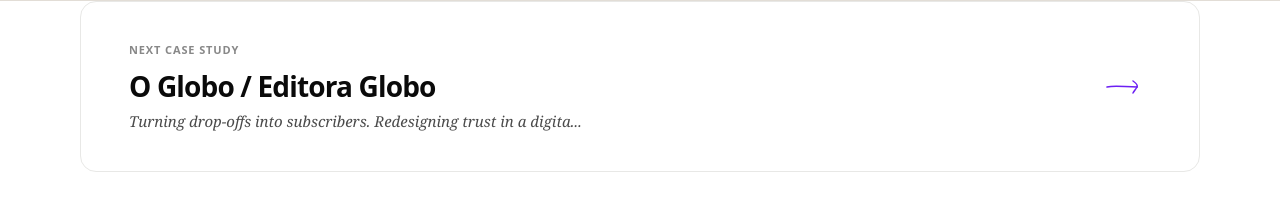
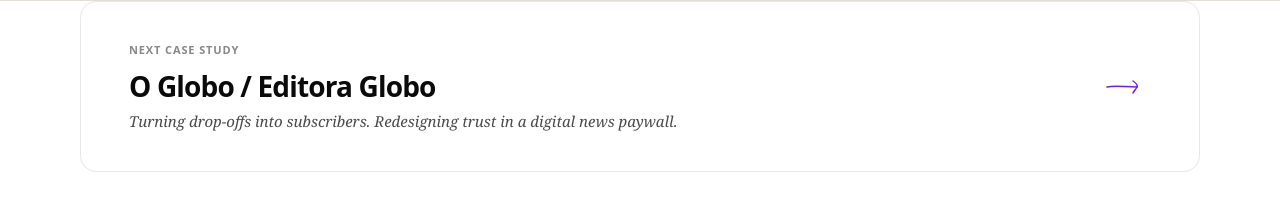
Before and after one commit to isabellegalves/isabelle-portfolio, a React (Vite) app: page /work/allphome in a window 1280 px wide. Shown: the part 10393-10594 px from the top of the page. Built offline with nearby package versions, Linux system fonts and the light colour scheme.

Commit message:
Stop truncating the summary on the next case card
The card is 1120px wide and the longest summary is 80 characters, so
the 65-character cut was clipping text that had room to fit.

Co-Authored-By: Claude Opus 5 <noreply@anthropic.com>

```diff
--- a/src/components/CaseParts.jsx
+++ b/src/components/CaseParts.jsx
@@ -221,7 +221,7 @@ export function CaseHeader({ tags = [], year = "", title, summary, image, compan
 // seta handwritten roxa. Idêntico ao padrão correto do CaseStudy / O Globo.
 export function CaseNext({ slug, company, title }) {
   const [hovered, setHovered] = useState(false)
-  const titleClipped = title && title.length > 65 ? title.slice(0, 65) + "..." : title
+  // Sem corte: o card tem largura de sobra e o maior summary tem 80 caracteres.
 
   return (
     <Link
@@ -267,9 +267,9 @@ export function CaseNext({ slug, company, title }) {
               />
             </svg>
           </div>
-          {titleClipped && (
+          {title && (
             <div style={{ fontFamily: "Georgia, serif", fontSize: 15, fontStyle: "italic", color: T.mid }}>
-              {titleClipped}
+              {title}
             </div>
           )}
         </div>
--- a/src/pages/CaseStudy.jsx
+++ b/src/pages/CaseStudy.jsx
@@ -607,7 +607,7 @@ export default function CaseStudy({ onContactClick }) {
                 </svg>
               </div>
               <div style={{ fontFamily: "Georgia, serif", fontSize: 15, fontStyle: "italic", color: T.mid }}>
-                {next.title.length > 65 ? next.title.slice(0, 65) + "..." : next.title}
+                {next.title}
               </div>
             </div>
 
```
